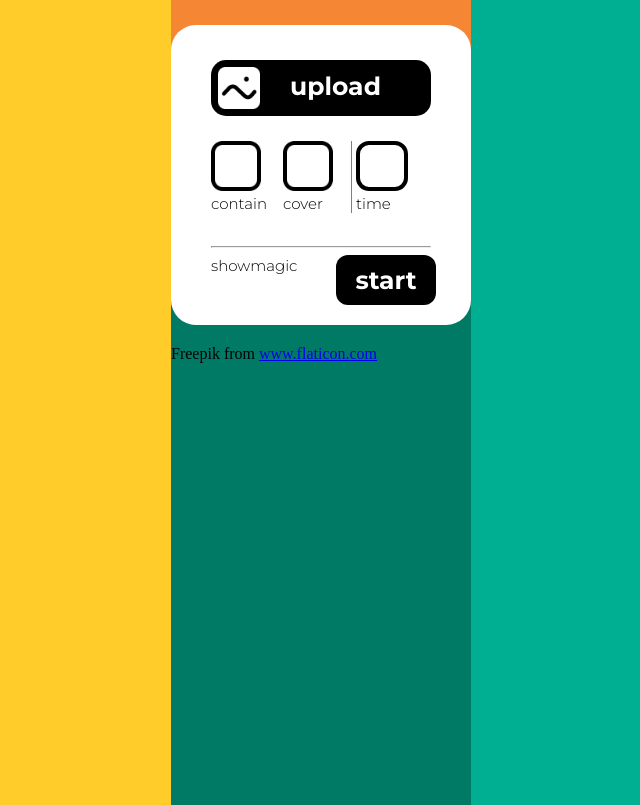
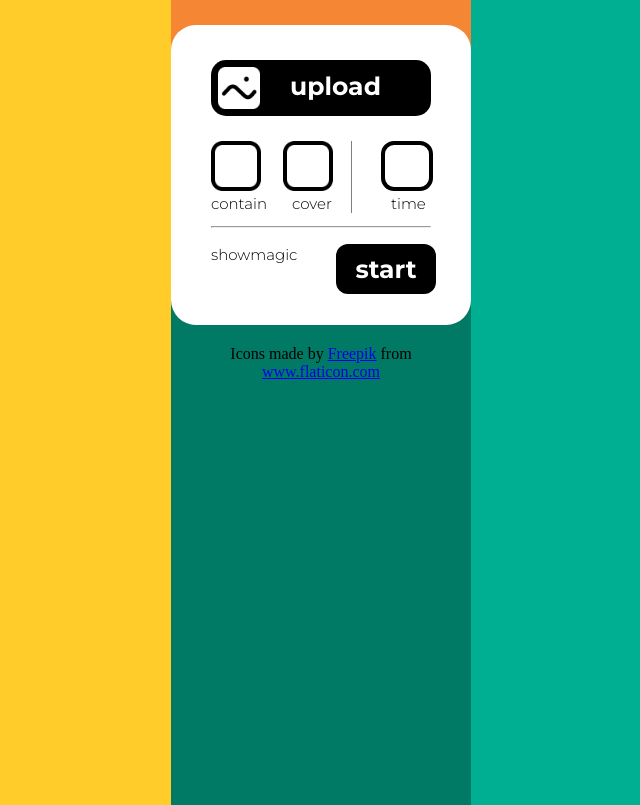
Before and after one commit to bazylevnik0/showmagic, a plain HTML site: page index.html in a window 1280 px wide. Shown: the whole page, without its empty margins (319-959 px from the left). Drawn offline with Linux system fonts and the light colour scheme.

Commit message:
Update index.html

```diff
--- a/index.html
+++ b/index.html
@@ -5,6 +5,7 @@
     <title>showmagic</title>
     <link rel="preconnect" href="https://fonts.gstatic.com">
     <link href="https://fonts.googleapis.com/css2?family=Montserrat:wght@300;700&display=swap" rel="stylesheet">
+    <meta name="viewport" content="width=device-width, initial-scale=1">
     <style>
       /*font-family: 'Montserrat', sans-serif;*/
       body {
@@ -25,6 +26,15 @@
       #thanksforicons {
         width: 300px;
         margin: 0 auto;
+        position: relative;
+        text-align: center;
+      }
+
+      hr {
+        margin: 0;
+        position: relative;
+        bottom: 12px;
+        margin-bottom: 5px;
       }
 
       img#view-img {
@@ -146,6 +156,11 @@
         background-size: 50px 50px;
       }
 
+      #cover-div label {
+        position: relative;
+        left: 9px;
+      }
+
       /*form number*/
       #form-number-div {
         width: 50px;
@@ -153,6 +168,7 @@
         display: inline-block;
         position: relative;
         bottom: 28px;
+        left: 25px;
       }
 
       #form-number {
@@ -164,6 +180,7 @@
         font-family: 'Montserrat', sans-serif;
         font-weight: 300;
         font-size: 15px;
+        text-align: center;
       }
 
       #form-number:focus {
@@ -176,6 +193,7 @@
         font-size: 15px;
         position: relative;
         top: 2.5px;
+        left: 10px;
       }
 
       /*title & button*/
@@ -240,7 +258,9 @@
       <div id="title">showmagic</div>
       <input id="form-button" type="button" value="start">
     </div>
-    <div id="thanksforicons>Icons made by <a href="https://www.freepik.com" title="Freepik">Freepik</a> from <a href="https://www.flaticon.com/" title="Flaticon">www.flaticon.com</a></div>
+
+
+   <div id="thanksforicons">Icons made by <a href="https://www.freepik.com" title="Freepik">Freepik</a> from <a href="https://www.flaticon.com/" title="Flaticon">www.flaticon.com</a></div>
 
     <div id="view">
       <img id="view-img" src="">
```
